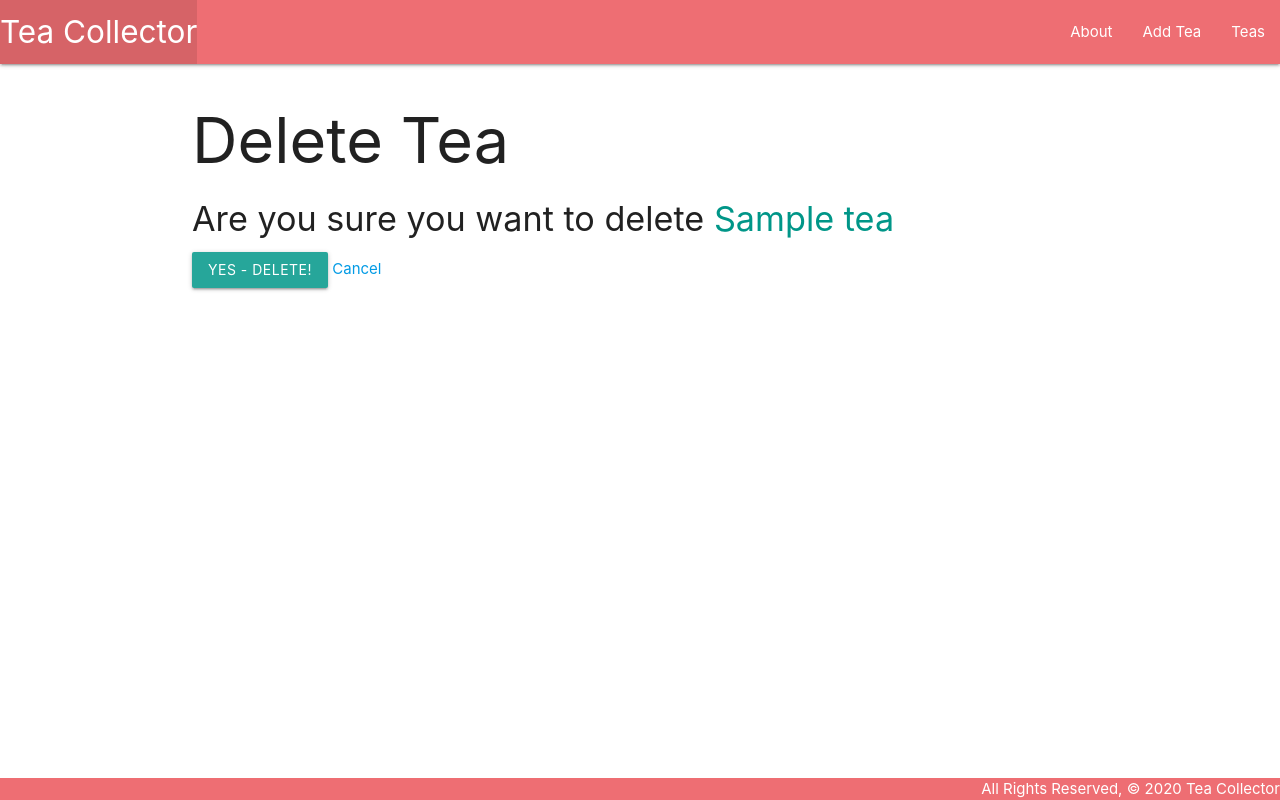
After one commit to LinnaeK/teacollector, a Django app: page /teas/1/delete/ in a window 1280 px wide. The commit adds this page. Run offline with Django 3.2, Linux system fonts and the light colour scheme; tables that the repository leaves empty hold one stand-in row (values such as "Sample post").

Commit message:
add drinking and store models, CRUD for tea

```diff
--- a/main_app/models.py
+++ b/main_app/models.py
@@ -1,4 +1,24 @@
 from django.db import models
+from django.urls import reverse
+
+DRINKS = (
+    ('M', 'Morning'),
+    ('A', 'Afternoon'),
+    ('E', 'Evening')
+)
+
+class Store(models.Model):
+    name = models.CharField(max_length=200)
+    website = models.CharField(max_length=200)
+    address = models.CharField(max_length=200)
+    city = models.CharField(max_length = 100)
+    phone = models.IntegerField()
+
+    def __str__(self):
+        return self.name
+
+    def get_absolute_url(self):
+        return reverse('stores_detail', kwargs={'pk': self.id})
 
 class Tea(models.Model):
     name = models.CharField(max_length=100)
@@ -9,3 +29,31 @@ class Tea(models.Model):
 
     def __str__(self):
         return self.name
+
+    def get_absolute_url(self):
+        return reverse('detail', kwargs={'tea_id': self.id})
+
+    def drank_for_today(self):
+        return self.drinking_set.filter(date=date.today()).count() >= len(DRINKS)
+
+class Drinking(models.Model):
+    date = models.DateField('drinking date')
+    drink = models.CharField(
+        max_length=1,
+        choices=DRINKS,
+        default=DRINKS[0][0]
+    )
+    tea = models.ForeignKey(Tea, on_delete=models.CASCADE)
+
+    def __str__(self):
+        return f"{self.get_drink_display()} on {self.date}"
+
+class Meta:
+    ordering = ['-date']
+
+class Photo(models.Model):
+    url=models.CharField(max_length=200)
+    tea=models.ForeignKey(Tea, on_delete=models.CASCADE)
+
+    def __str__(self):
+        return f"Photo for tea_id: {self.tea_id} @ {self.url}"
--- a/main_app/templates/base.html
+++ b/main_app/templates/base.html
@@ -19,8 +19,9 @@
                     </li>
                 </ul>
                 <ul class="right">
-                    <li><a href="/about">About</a></li>
-                    <li><a href="/teas">Teas</a></li>
+                    <li><a href="{% url 'about' %}">About</a></li>
+                    <li><a href="{% url 'teas_create' %}">Add Tea</a></li>
+                    <li><a href="{% url 'index' %}">Teas</a></li>
                 </ul>
             </div>
         </nav>
--- /dev/null
+++ b/main_app/templates/main_app/tea_confirm_delete.html
@@ -0,0 +1,13 @@
+{% extends 'base.html' %}
+
+{% block content %}
+    <h1>Delete Tea</h1>
+
+    <h4>Are you sure you want to delete <span class="teal-text">{{object.name}}</span></h4>
+
+    <form action="" method="POST">
+        {% csrf_token %}
+        <input type="submit" value="Yes - Delete!" class="btn">
+        <a href="{% url 'detail' tea.id %}">Cancel</a>
+    </form>
+{% endblock %}
--- a/main_app/urls.py
+++ b/main_app/urls.py
@@ -6,4 +6,7 @@ urlpatterns = [
     path('about/', views.about, name='about'),
     path('teas/', views.teas_index, name='index'),
     path('teas/<int:tea_id>/', views.teas_detail, name='detail'),
+    path('teas/create/', views.TeaCreate.as_view(), name='teas_create'),
+    path('teas/<int:pk>/update/', views.TeaUpdate.as_view(), name='teas_update'),
+    path('teas/<int:pk>/delete/', views.TeaDelete.as_view(), name='teas_delete'),
 ]
--- a/main_app/views.py
+++ b/main_app/views.py
@@ -1,6 +1,8 @@
 from django.shortcuts import render
 from django.http import HttpResponse
+from django.views.generic.edit import CreateView, UpdateView, DeleteView
 from .models import Tea
+
 # Create your views here.
 def home(request):
     return render(request, 'home.html')
@@ -15,3 +17,15 @@ def teas_index(request):
 def teas_detail(request, tea_id):
     tea = Tea.objects.get(id=tea_id)
     return render(request, 'teas/detail.html', { 'tea': tea })
+
+class TeaCreate(CreateView):
+    model = Tea
+    fields = '__all__'
+
+class TeaUpdate(UpdateView):
+    model = Tea
+    fields = '__all__'
+
+class TeaDelete(DeleteView):
+    model = Tea
+    success_url = '/teas/'
```
Also changed, not shown: main_app/templates/main_app/tea_form.html (added, +16 -0 lines), main_app/templates/teas/detail.html (+7 -0 lines), main_app/migrations/0002_drinking_photo_store.py (added).
